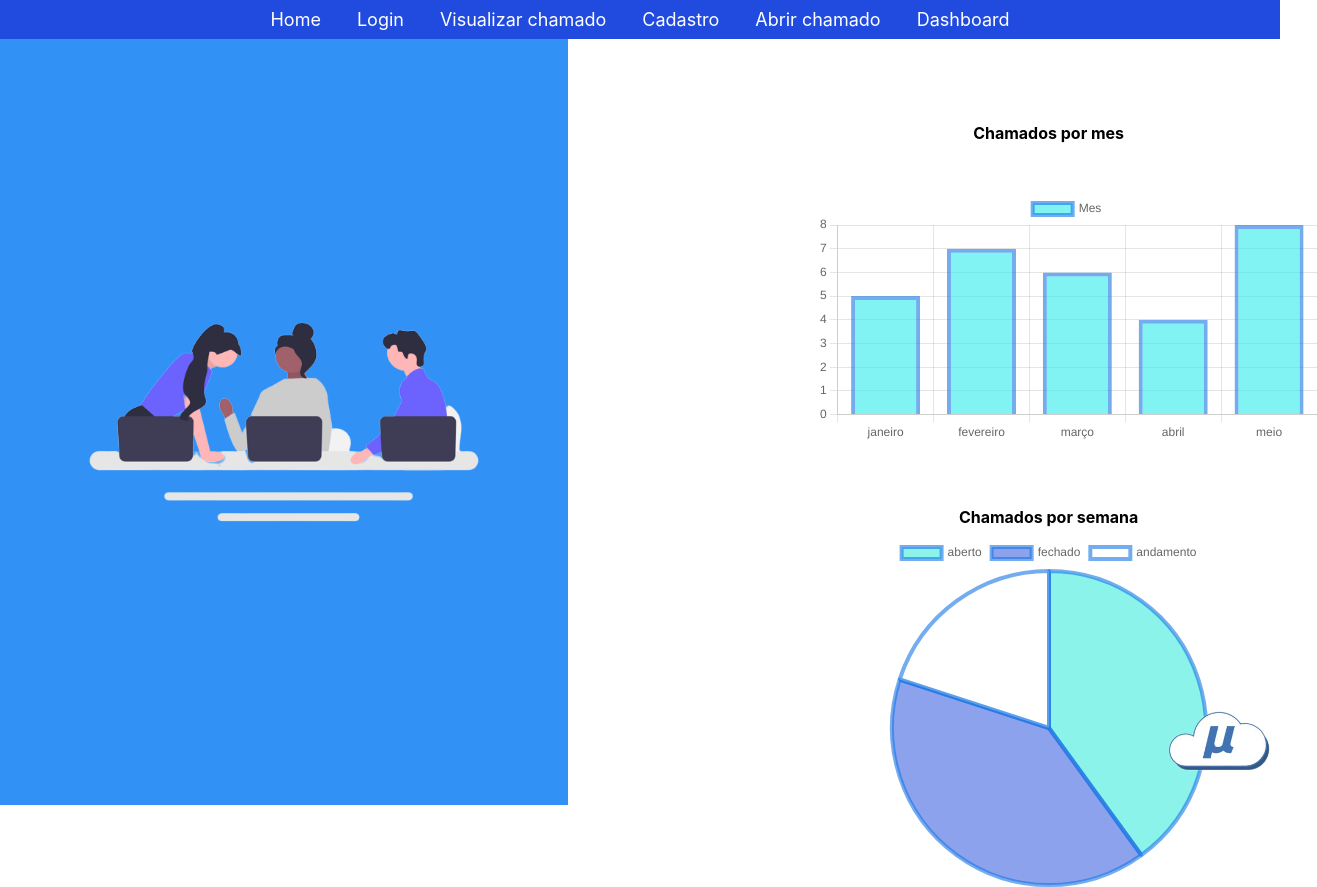
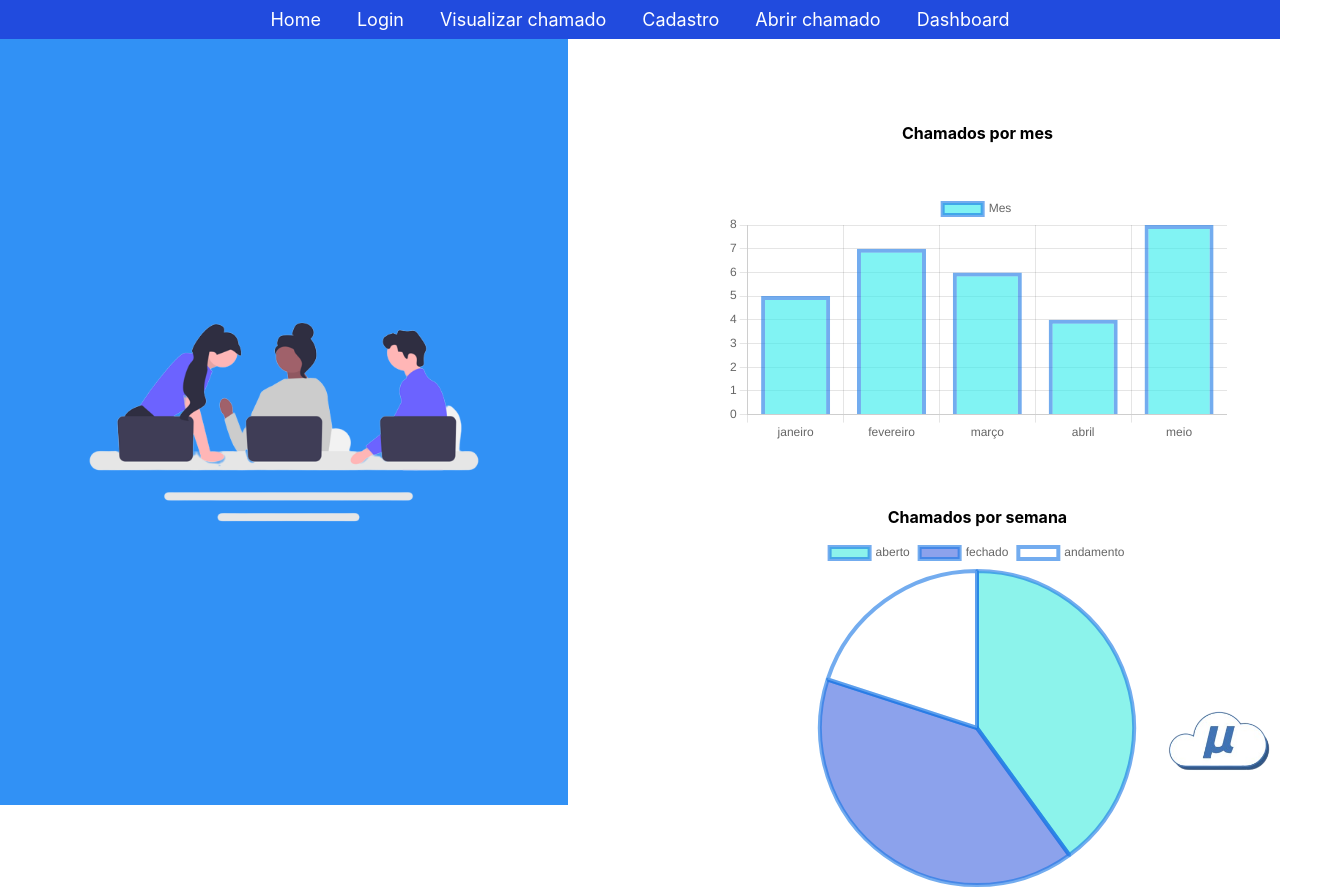
Before and after one commit to GabrielFAlves/codgo-noend, a React (Create React App) app: page /dashboar in a window 1280 px wide. Shown: the whole page, 1317 px wide, since content can reach past the window. Built offline with nearby package versions, Linux system fonts and the light colour scheme.

Commit message:
Update dash.js

```diff
--- a/src/pages/dash.js
+++ b/src/pages/dash.js
@@ -2,7 +2,7 @@ import styled from "styled-components";
 
 const DashDiv = styled.div`
 .grafico_div{
-  margin-left: 35%;
+  margin-left: 15%;
   margin-top: 10%;
 }
 
```
